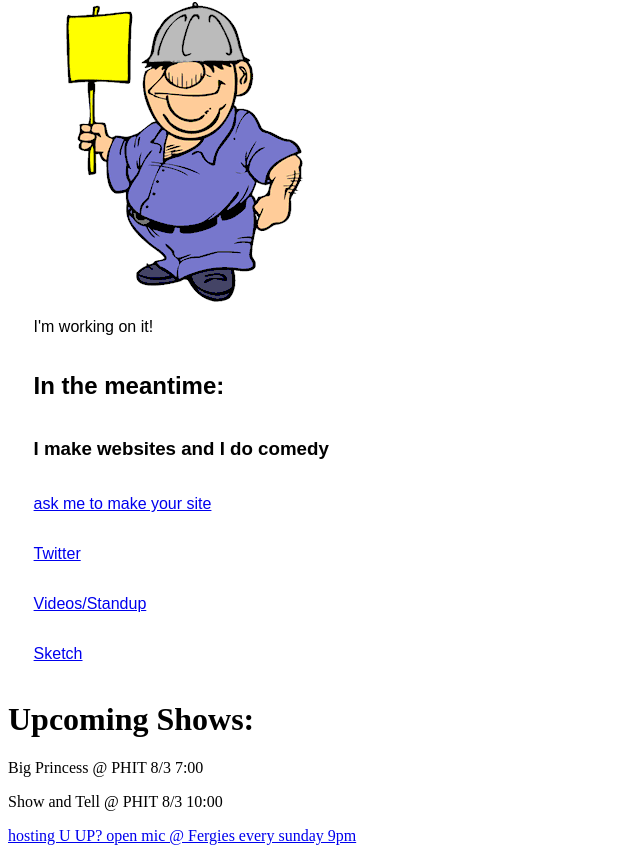
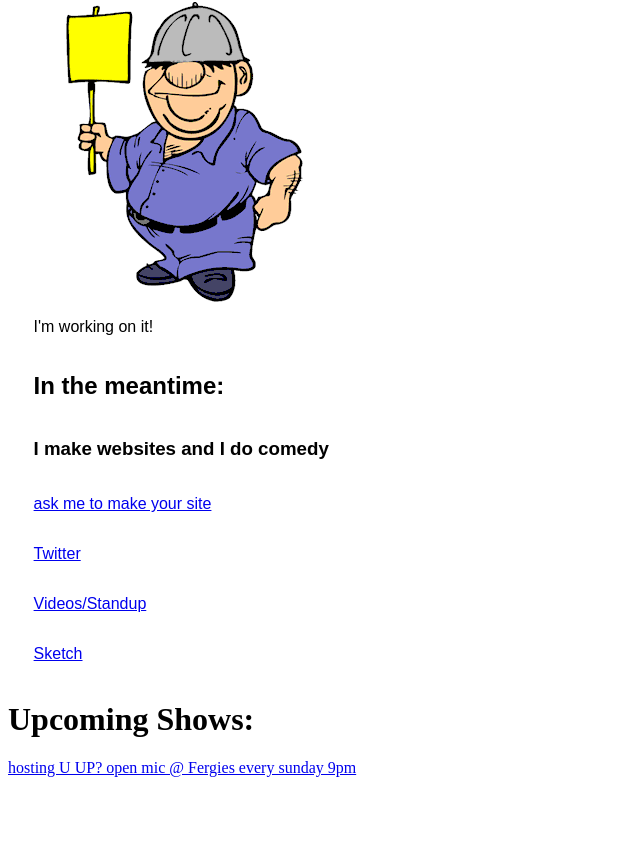
Before and after one commit to paris-liam/personal_site, a Gatsby site: page / in a window 1280 px wide. Shown: the part 86-947 px from the top of the page, without its empty margins (0-640 px from the left). After the commit the page ends 879 px from the top, so only its background shows below. Built offline with nearby package versions, Linux system fonts and the light colour scheme; Gatsby itself is replaced by a stand-in of ours.

Commit message:
removed august shows

```diff
--- a/src/pages/index.js
+++ b/src/pages/index.js
@@ -28,8 +28,6 @@ const IndexPage = () => (
       <h1>
         Upcoming Shows:
       </h1>
-      <p className='showTitle'>Big Princess @ PHIT 8/3 7:00 </p>
-      <p className='showTitle'>Show and Tell @ PHIT 8/3 10:00 </p>
       <a href='https://www.facebook.com/events/2970234833296773'><p className='reoccuringShow'> hosting U UP? open mic @ Fergies every sunday 9pm</p>   </a>
   </div>
   </div>
```
